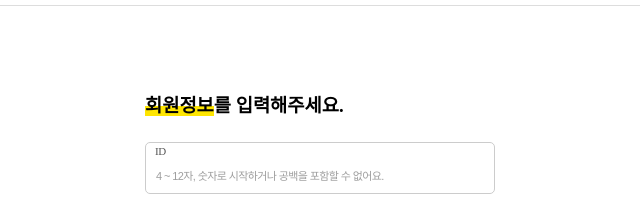
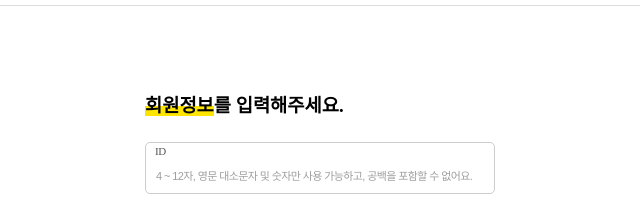
Before and after one commit to sgj4958/signup, a plain HTML site: page index.html in a window 1280 px wide. Shown: the top 213 px of the page, 320-960 px from the left. Drawn offline with Linux system fonts and the light colour scheme.

Commit message:
Update index.html

```diff
--- a/index.html
+++ b/index.html
@@ -128,7 +128,7 @@
 	<form action="index.html" method="post" onsubmit="event.preventDefault(); const form = new FormData(this); alert(form.get('name') + '님, 회원가입을 환영합니다!');" target="_self">
 		<li>
 			<label for="id">ID</label>
-			<input id="id" name="id" type="text" required minlength="4" maxlength="12" pattern="^(?![0-9])\S+$" title="ID" placeholder="4 ~ 12자, 숫자로 시작하거나 공백을 포함할 수 없어요.">
+			<input id="id" name="id" type="text" required minlength="4" maxlength="12" pattern="^[A-Za-z0-9]+$" title="ID" placeholder="4 ~ 12자, 영문 대소문자 및 숫자만 사용 가능하고, 공백을 포함할 수 없어요.">
 			<p>올바른 아이디 형식이 아니에요.</p>
 		</li>
 		<li>
```
